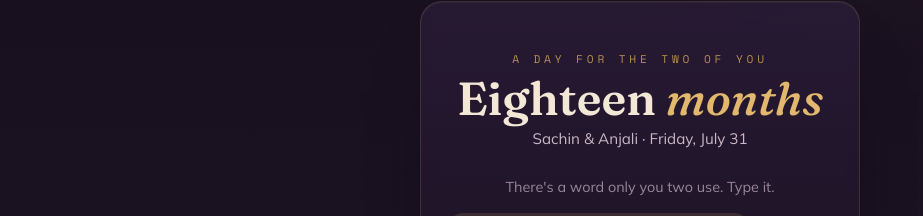
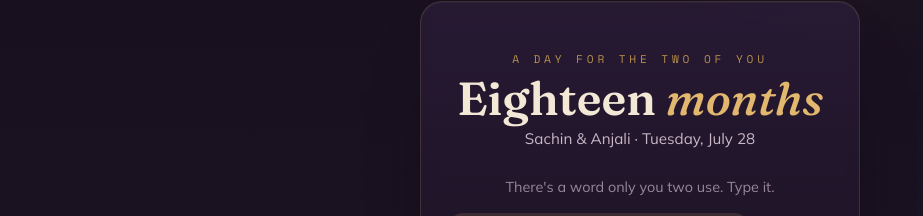
Before and after one commit to svpasricha27/18months, a React (Vite) app: page / in a window 1280 px wide. Shown: the part 242-458 px from the top of the page, without its empty margins (0-923 px from the left). Built offline with nearby package versions, Linux system fonts and the light colour scheme; the HTML template or start-up script is replaced by a standard one.

Commit message:
Update App.jsx

```diff
--- a/src/App.jsx
+++ b/src/App.jsx
@@ -16,7 +16,15 @@ const PREVIEW_TOKEN = 'sachin31'
 // Baking the offset in means chapters unlock at the right Toronto minute no
 // matter what time zone her phone is set to.
 const TZ = '-04:00'
-const at = (hms) => new Date(`2026-07-31T${hms}${TZ}`).getTime()
+// The day the plan runs. Change this one line back to '2026-07-31' for the real day.
+const DAY = '2026-07-28'
+const at = (hms) => new Date(`${DAY}T${hms}${TZ}`).getTime()
+
+const DAY_DT = new Date(`${DAY}T12:00:00${TZ}`)
+const dfmt = (opts) => DAY_DT.toLocaleDateString('en-US', { timeZone: 'America/Toronto', ...opts })
+const WEEKDAY = dfmt({ weekday: 'long' })     // e.g. "Tuesday"
+const MONTHDAY = dfmt({ month: 'long', day: 'numeric' }) // e.g. "July 28"
+const YEAR = dfmt({ year: 'numeric' })        // e.g. "2026"
 
 const P = '/photos/'
 
@@ -27,28 +35,38 @@ const P = '/photos/'
    ------------------------------------------------------------------------- */
 const CHAPTERS = [
   {
-    n: 1, t: at('08:15:00'), clock: '8:15 AM', band: 'am',
+    n: 1, t: at('07:45:00'), clock: '7:45 AM', band: 'am',
     eyebrow: 'Chapter I \u00b7 Morning',
     title: 'The first page',
     body: [
       "Good morning, my favourite person. Happy eighteen months.",
-      "No rushing today. The whole thing is already planned; all you have to do is follow the notes as they open. First order of business: a real breakfast, something with actual protein in it. You'll thank me by 10.",
-      "Here's the one sweet rule for today: photograph it. Every stop, every little moment, take a picture so tonight I can live the whole day back through your eyes. So do your lashes, put your face on, and start the morning already picture-ready. Glasses or contacts, either one, you are breathtaking in both.",
-      "Then pull on your workout clothes, because you're moving your body this morning. Dress for a proper sweat: leggings, a good top, the works.",
-      "This first stretch of the day is yours to enjoy solo. I'm not beside you, but I'm right here in these notes, guiding you the whole way (and watching, happily).",
+      "No rushing today. The whole thing is already planned; all you have to do is follow the notes as they open. First, a real breakfast with actual protein in it. You'll thank me by 10.",
+      "One sweet rule for today: photograph it. Every stop, every little moment, take a picture so tonight I can live the whole day back through your eyes. So do your lashes, put your face on, and start the morning already picture-ready. Glasses or contacts, either one, you are breathtaking in both.",
+      "Get dressed in your gym clothes first, that's look number one. Then pack a bag, because here's the important part: once you leave this morning, you are not coming back home until the night is over. Everything you need comes with you, in one backpack you'll carry all day.",
     ],
+    packlist: {
+      label: "Pack this. You won't be home again until tonight.",
+      items: [
+        "The gym clothes you're wearing right now",
+        "A bathing suit, for the sauna and cold plunge",
+        "A cute daytime outfit",
+        "A sexy dinner dress for the evening",
+        "An even sexier one for after dinner \ud83d\ude09",
+      ],
+    },
     photos: [{ src: 'c01.jpg', cap: 'us. exhibit A.' }],
   },
   {
     n: 2, t: at('09:15:00'), clock: '9:15 AM', band: 'am',
     eyebrow: 'Chapter II \u00b7 Morning',
-    title: 'Off you go',
+    title: 'Chapter one is sweat',
     place: 'Club S\u016bd\u014d',
     address: '16 Famous Ave, Unit 145, Woodbridge (Vaughan)',
     mapQ: 'Club Sudo, 16 Famous Ave Unit 145, Vaughan ON',
     body: [
-      "Around 9:15, order your ride to Club S\u016bd\u014d and head out for the day. Give yourself time to arrive, settle in, and get in the zone before class. Yes, this one's a gift: I set you up with a 10-day trial. Happy anniversary, athlete.",
-      "Check in under your name, Anjali Gandhi. Grab your spot, find your locker, and take a cute mirror pic for me while you're at it.",
+      "Around 9:15, get a ride to Club S\u016bd\u014d, from your dad or an Uber, and bring your backpack, since you won't be swinging back home after this. Give yourself time to arrive, settle in, and get in the zone before class.",
+      "This one's a gift: I set you up with a 10-day trial, so check in under your name, Anjali Gandhi. Your class is Steady Strength, Intermediate, at 10:30, so ask for Allexa Schabel, she knows you're coming.",
+      "Go work that booty and be a little smug about it. Snap a flushed, proud, glowing photo when you're done, I want to see exactly how strong you looked.",
     ],
     keycard: {
       label: 'Your trial, in case they need details at the desk',
@@ -56,47 +74,37 @@ const CHAPTERS = [
       email: 'spasricha@qmed.ca',
       password: 'sachinpasricha',
     },
-    photos: [{ src: 'c02.jpg', cap: 'you mid-laugh, my favourite genre.' }],
+    photos: [
+      { src: 'c02.jpg', cap: 'you mid-laugh, my favourite genre.' },
+      { src: 'c04.jpg', cap: 'proof we clean up okay.' },
+    ],
   },
   {
-    n: 3, t: at('10:30:00'), clock: '10:30 AM', band: 'am',
-    eyebrow: 'Chapter III \u00b7 Morning',
-    title: 'Chapter one is sweat',
-    place: 'Steady Strength \u00b7 Intermediate, Club S\u016bd\u014d',
-    body: [
-      "It's class time. Steady Strength, Intermediate, 10:30 on the dot. Ask for Allexa Schabel, she knows you're coming.",
-      "Go work that booty and be a little smug about it. Snap a flushed, proud, glowing photo when you're done, I want to see exactly how strong you looked.",
-    ],
-    photos: [{ src: 'c04.jpg', cap: 'proof we clean up okay.' }],
-  },
-  {
-    n: 4, t: at('11:30:00'), clock: '11:30 AM', band: 'am',
-    eyebrow: 'Chapter IV \u00b7 Midday',
+    n: 3, t: at('11:30:00'), clock: '11:30 AM', band: 'am',
+    eyebrow: 'Chapter III \u00b7 Midday',
     title: 'Hot, then cold',
     place: 'Contrast Therapy \u00b7 Open Flow, Club S\u016bd\u014d',
     body: [
       "Straight into contrast therapy, open flow, move at your own pace. Sauna until you're melty, cold plunge until you gasp, repeat.",
       "Keep it to about 20 to 30 minutes today though. There's plenty more day ahead of you, and your trial means you can come back and linger any time over the next 10 days.",
-      "When you're done, rinse off and freshen up. A quick one is all you need; you'll have plenty of time to get properly dressed up before dinner. Then think about me if you want to (you don't have to, but you will).",
+      "When you're done, rinse off and freshen up, then change into your cute daytime outfit. A quick one is all you need; you'll have plenty of time to get properly dressed up before dinner. Think about me if you want to (you don't have to, but you will).",
     ],
     photos: [{ src: 'c03.jpg', cap: 'cold day, warm you.' }],
   },
   {
-    n: 5, t: at('12:15:00'), clock: '12:15 PM', band: 'am',
-    eyebrow: 'Chapter V \u00b7 Midday',
+    n: 4, t: at('12:15:00'), clock: '12:15 PM', band: 'am',
+    eyebrow: 'Chapter IV \u00b7 Midday',
     title: 'Grab and go',
-    place: 'Lunch \u00b7 Clementina',
-    address: '16 Famous Ave, Unit 143, Woodbridge (same plaza)',
-    mapQ: 'Clementina, 16 Famous Ave Unit 143, Vaughan ON',
+    place: "Lunch, wherever\u2019s quickest",
     body: [
-      "This one is all yours, and it's quick. Pop into Clementina, right there in the plaza, and grab something tasty to take with you. The kind of thing you can happily eat on the subway.",
-      "You've got a train to catch soon, so keep it grab-and-go rather than a sit-down. (Anywhere in the plaza works if Clementina's slammed.) I love that I get to feed you even from here.",
+      "This one's all yours, and it's quick. You're a little pressed for time now, so grab something tasty wherever's fastest, the plaza, a spot near the station, wherever, as long as it travels well.",
+      "Keep it grab-and-go, the kind of thing you can eat on the subway. (Clementina in the plaza works if it's speedy, but don't wait around.) I love that I get to feed you even from here.",
     ],
     photos: [{ src: 'c05.jpg', cap: 'this one lives in my head rent-free.' }],
   },
   {
-    n: 6, t: at('12:45:00'), clock: '12:45 PM', band: 'am',
-    eyebrow: 'Chapter VI \u00b7 Midday',
+    n: 5, t: at('12:45:00'), clock: '12:45 PM', band: 'am',
+    eyebrow: 'Chapter V \u00b7 Midday',
     title: 'Your chariot, then the train',
     place: 'Uber \u2192 Vaughan Metropolitan Centre, then Line 1 south',
     mapQ: 'Vaughan Metropolitan Centre Station',
@@ -110,8 +118,8 @@ const CHAPTERS = [
     ],
   },
   {
-    n: 7, t: at('13:45:00'), clock: '1:45 PM', band: 'am',
-    eyebrow: 'Chapter VII \u00b7 Afternoon',
+    n: 6, t: at('13:45:00'), clock: '1:45 PM', band: 'am',
+    eyebrow: 'Chapter VI \u00b7 Afternoon',
     title: 'Read something we\u2019ll share',
     place: 'Flying Books at Neverland',
     address: '371 Queen St W (near Osgoode station)',
@@ -127,8 +135,8 @@ const CHAPTERS = [
     ],
   },
   {
-    n: 8, t: at('15:15:00'), clock: '3:15 PM', band: 'pm',
-    eyebrow: 'Chapter VIII \u00b7 Afternoon',
+    n: 7, t: at('15:15:00'), clock: '3:15 PM', band: 'pm',
+    eyebrow: 'Chapter VII \u00b7 Afternoon',
     title: 'Come to me',
     place: "\u2192 Sachin\u2019s condo (you know the way)",
     body: [
@@ -138,19 +146,19 @@ const CHAPTERS = [
     photos: [{ src: 'c10.jpg', cap: 'dressed up, still goofy.' }],
   },
   {
-    n: 9, t: at('15:45:00'), clock: '3:45 PM', band: 'pm',
-    eyebrow: 'Chapter IX \u00b7 Evening approaches',
+    n: 8, t: at('15:45:00'), clock: '3:45 PM', band: 'pm',
+    eyebrow: 'Chapter VIII \u00b7 Evening approaches',
     title: 'Get ready sexy',
     place: "Get ready at Sachin\u2019s, until 5:00",
     body: [
-      "Take your time getting ready, and I'll be right there with you while you do. Dress in a way that makes me want to end the night early \ud83d\ude09",
+      "Take your time getting ready, and I'll be right there with you while you do. Slip into that dinner dress and dress in a way that makes me want to end the night early \ud83d\ude09",
       "This is the version of tonight I've been picturing since I started planning all of this. Pour yourself something if you like, and enjoy having me all to yourself again.",
     ],
     photos: [{ src: 'c11.jpg', cap: 'eighteen months of this face.' }],
   },
   {
-    n: 10, t: at('17:15:00'), clock: '5:15 PM', band: 'pm',
-    eyebrow: 'Chapter X \u00b7 Evening',
+    n: 9, t: at('17:15:00'), clock: '5:15 PM', band: 'pm',
+    eyebrow: 'Chapter IX \u00b7 Evening',
     title: 'Back out into it',
     place: 'Uber \u2192 Flying Books, College St',
     address: '784 College St',
@@ -162,8 +170,8 @@ const CHAPTERS = [
     photos: [{ src: 'c12.jpg', cap: "hi. it\u2019s us again." }],
   },
   {
-    n: 11, t: at('18:15:00'), clock: '6:15 PM', band: 'pm',
-    eyebrow: 'Chapter XI \u00b7 Evening',
+    n: 10, t: at('18:15:00'), clock: '6:15 PM', band: 'pm',
+    eyebrow: 'Chapter X \u00b7 Evening',
     title: 'Dinner',
     place: 'Bar Isabel',
     address: '797 College St, right across the street',
@@ -178,8 +186,8 @@ const CHAPTERS = [
     ],
   },
   {
-    n: 12, t: at('19:45:00'), clock: '7:45 PM', band: 'pm',
-    eyebrow: 'Chapter XII \u00b7 Evening',
+    n: 11, t: at('19:45:00'), clock: '7:45 PM', band: 'pm',
+    eyebrow: 'Chapter XI \u00b7 Evening',
     title: 'Something sweet',
     place: 'Bang Bang Ice Cream',
     address: '93A Ossington Ave, a short walk over',
@@ -194,12 +202,12 @@ const CHAPTERS = [
     ],
   },
   {
-    n: 13, t: at('21:30:00'), clock: '9:30 PM', band: 'pm',
-    eyebrow: 'Chapter XIII \u00b7 Home',
+    n: 12, t: at('21:30:00'), clock: '9:30 PM', band: 'pm',
+    eyebrow: 'Chapter XII \u00b7 Home',
     title: 'Head home for\u2026',
     body: [
       "That's the whole itinerary, my love. Eighteen months, one day built entirely around you.",
-      "Now we go home. I'll let you imagine the rest, I've been imagining it all week.",
+      "Now we go home, together, finally. I'll let you imagine the rest, I've been imagining it all week.",
       "Happy anniversary, Anjali. I'm completely, ridiculously yours. Sachin",
     ],
     photos: [
@@ -266,7 +274,7 @@ function Gate({ onPass }) {
       <div className="gate-card">
         <div className="eyebrow">A day for the two of you</div>
         <h1 className="gate-title">Eighteen<span className="amp"> months</span></h1>
-        <p className="gate-sub">Sachin &amp; Anjali · Friday, July 31</p>
+        <p className="gate-sub">Sachin &amp; Anjali · {WEEKDAY}, {MONTHDAY}</p>
         <p className="gate-hint">There's a word only you two use. Type it.</p>
         <div className={`gate-row ${err ? 'shake' : ''}`}>
           <input
@@ -355,6 +363,15 @@ function Chapter({ c, now, preview, opened, onOpen }) {
               {c.body.map((p, k) => <p key={k}>{p}</p>)}
             </div>
 
+            {c.packlist && (
+              <div className="packlist">
+                <div className="packlist-label">{c.packlist.label}</div>
+                <ul>
+                  {c.packlist.items.map((it, k) => <li key={k}>{it}</li>)}
+                </ul>
+              </div>
+            )}
+
             {c.keycard && (
               <div className="keycard">
                 <div className="keycard-label">{c.keycard.label}</div>
@@ -422,7 +439,7 @@ export default function App() {
             Eighteen <em>months</em>
           </h1>
           <p className="hero-names">Sachin &amp; Anjali</p>
-          <p className="hero-date">Friday · July 31 · 2026</p>
+          <p className="hero-date">{WEEKDAY} · {MONTHDAY} · {YEAR}</p>
 
           <div className="clock">
             <span className="clock-time mono">{torontoClock(now)}</span>
@@ -463,7 +480,7 @@ export default function App() {
 
           {beforeStart && (
             <p className="waiting">
-              The day hasn't started yet. The first note opens at 8:00 AM.{' '}
+              The day hasn't started yet. The first note opens at {CHAPTERS[0].clock}.{' '}
               <span className="mono">{countdown(FIRST - now)}</span> to go.
             </p>
           )}
@@ -696,6 +713,14 @@ body{
 .keycard dt{color:var(--dim);font-size:.8rem}
 .keycard dd{margin:0;color:var(--cream);font-size:.86rem;text-align:right;word-break:break-all}
 
+.packlist{margin-top:14px;border:1px solid var(--line);border-radius:12px;background:rgba(22,15,28,.5);padding:14px 16px}
+.packlist-label{font-family:var(--mono);font-size:.62rem;letter-spacing:.16em;text-transform:uppercase;color:var(--gold-dim);margin-bottom:11px}
+.packlist ul{margin:0;padding:0;list-style:none;display:flex;flex-direction:column;gap:9px}
+.packlist li{position:relative;padding-left:22px;color:var(--soft);font-size:.94rem;line-height:1.4}
+.packlist li::before{content:"";position:absolute;left:3px;top:.55em;width:7px;height:7px;border-radius:2px;transform:rotate(45deg);background:linear-gradient(135deg,var(--gold),var(--gold-dim))}
+.packlist li:last-child{color:var(--rose)}
+.packlist li:last-child::before{background:linear-gradient(135deg,var(--rose),var(--rose-deep))}
+
 .gallery{margin-top:16px;display:grid;gap:12px}
 .gallery.g-2{grid-template-columns:1fr 1fr}
 @media(max-width:460px){.gallery.g-2{grid-template-columns:1fr}}
```
